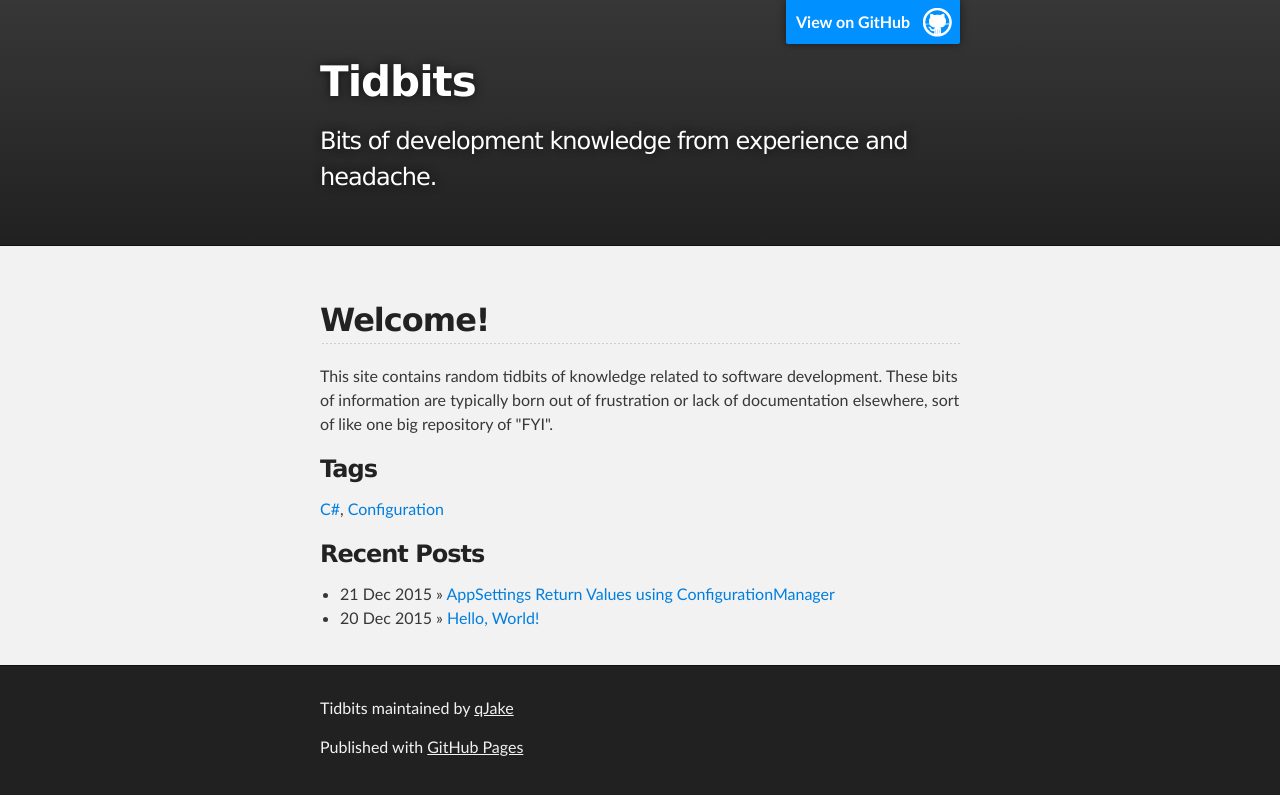
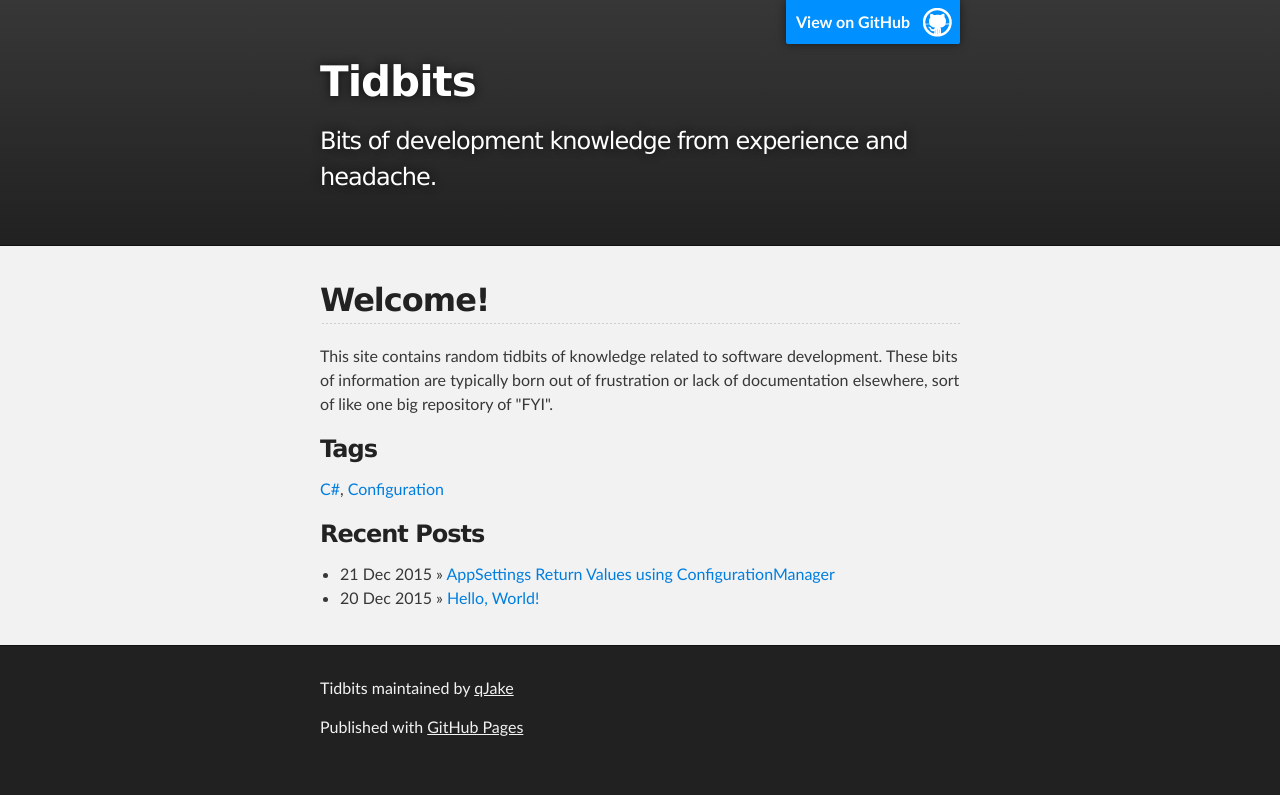
Before and after one commit to qJake/tidbits, a Jekyll site: the page built from index.html, in a window 1280 px wide. Shown: the top 795 px of the page. Built offline with Jekyll 4.4.1, drawn with Linux system fonts in a browser that asks for light colours; nearby versions of some CDN libraries; Markdown is read by kramdown in place of the engine named in the settings.

Commit message:
Tightened up extra spacing

```diff
--- a/css/stylesheet.css
+++ b/css/stylesheet.css
@@ -360,10 +360,6 @@ Full-Width Styles
   border-bottom: 1px solid #111;
 }
 
-#main_content {
-  padding-top: 40px;
-}
-
 #footer_wrap {
   background: #212121;
 }
```
